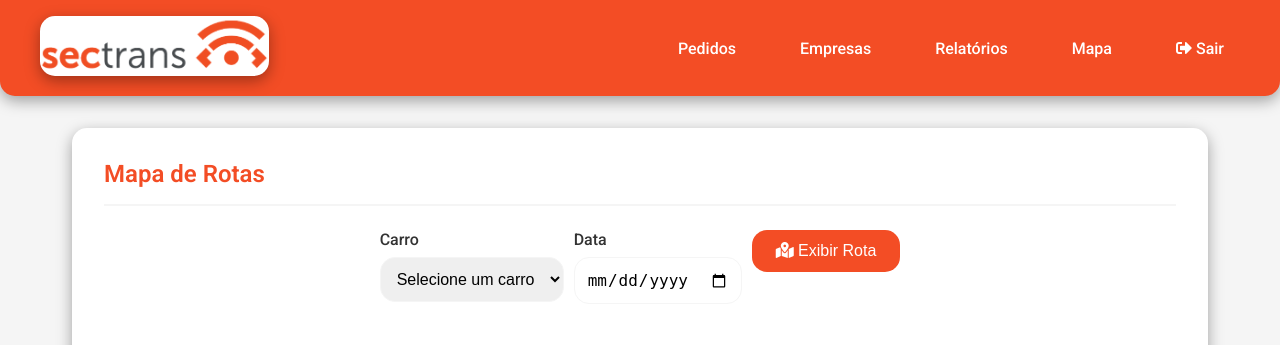
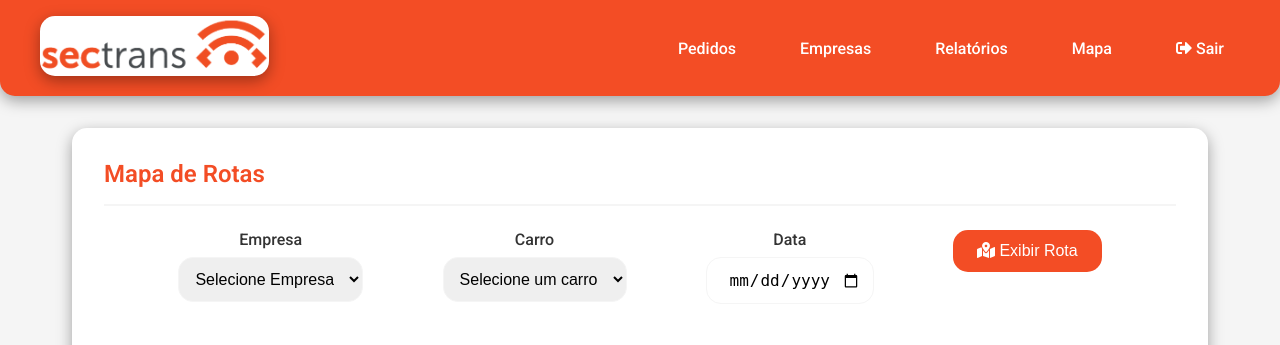
Before and after one commit to dg-marins/sistemaSectrans, a Django app: template templates/mapa.html in a window 1280 px wide. Shown: the top 345 px of the page. Run offline with Django 5.2, Linux system fonts and the light colour scheme; the template is opened without the code that fills it, so the values that code supplies are empty; some libraries are stand-ins or nearby versions.

Commit message:
Alteração no layout

```diff
--- a/static/scripts/mapa.js
+++ b/static/scripts/mapa.js
@@ -1,13 +1,67 @@
 let map;
 
-function initMap() {
+class GpsMap {
+
+    constructor() {
+        this.empresaSelect = document.getElementById("empresa");
+        this.carroSelect = document.getElementById("carro");
+        this.data = document.getElementById("data");
+        this.btnExibirRota = document.getElementById("btn");
+
+        // Eventos
+        this.addEventListeners();
+    }
+
+    addEventListeners() {
+        document.addEventListener("DOMContentLoaded", () => this.initMap());
+        this.empresaSelect.addEventListener("change", () => this.listCarsByCompanyId());
+        this.btnExibirRota.addEventListener("click", () => this.exibirRota());
+    }
+
+    async initMap() {
         map = new google.maps.Map(document.getElementById("map"), {
             center: { lat: -22.9095109, lng: -43.2175685 },
             zoom: 15,
         });
     }
 
-function exibirRota() {
+    listCarsByCompanyId(){
+        const companyId = this.empresaSelect.value;
+        if(!companyId){
+            console.error('Empresa não selecionada');
+            return;
+        }
+
+        // Limpa a lista de carros
+        this.carroSelect.innerHTML ='<option value="" disabled selected>Selecione um carro</option>';
+
+        // Realiza a requisição
+        fetch(`/api/list_cars/${companyId}`)
+            .then(response => {
+                if (!response.ok) {
+                    throw new Error('Erro ao buscar os carros');
+                }
+                return response.json();
+            })
+            .then(data => {
+                // Valida se a data é uma lista
+                if(Array.isArray(data)){
+                    data.forEach(carro =>{
+                        const option = document.createElement("option");
+                        option.value = carro.id;
+                        option.textContent = carro.nome;
+                        this.carroSelect.appendChild(option);
+                    });
+                } else {
+                        console.error('Formato de dados inesperado: ', data);
+                    }
+                })
+                .catch(error => {
+                    console.error('Erro na requisição:', erro);
+                });
+    }
+
+    exibirRota() {
         const carroId = document.getElementById("carros").value;
         const data = document.getElementById("data").value;
 
@@ -25,7 +79,7 @@ function exibirRota() {
             .catch(error => console.error('Erro ao carregar rota:', error));
     }
 
-function desenharRota(rotaData) {
+    desenharRota(rotaData) {
         // Limpa rotas anteriores
         map.clearOverlays();
 
@@ -46,6 +100,6 @@ function desenharRota(rotaData) {
         path.forEach(ponto => bounds.extend(ponto));
         map.fitBounds(bounds);
     }
-
+}
 // Inicializa o mapa quando a página carrega
-window.onload = initMap;
+const gpsMap = new GpsMap()
--- a/static/styles/mapa.css
+++ b/static/styles/mapa.css
@@ -1,21 +1,24 @@
 @import url('variaveis.css');
 
+
 .card-header{
-    align-items: center;
-    align-content: center;
-    justify-content: center;
+    display: flex;
+    text-align: center;
+}
+
+.form-control{
+    text-align: center;
 }
 
 .form-row {
     display: flex;
     flex-wrap: wrap;
-    margin-right: -5px;
-    margin-left: -5px;
-    justify-content: center;
-    align-content: center;
+    justify-content: space-evenly;
+    text-align: center;
 }
 
 .form-group {
+    justify-content: center;
     padding-right: 5px;
     padding-left: 5px;
 }
@@ -33,6 +36,7 @@
 @media (max-width: 768px) {
     .form-group {
         margin-bottom: 15px;
+        align-content: center;
     }
 
     .form-group.col-md-2 {
--- a/templates/mapa.html
+++ b/templates/mapa.html
@@ -12,13 +12,21 @@
     <div class="card-body">
         <form id="formMapa" class="form">
             <div class="form-row">
+
                 <div class="form-group col-md-6">
-                    <label class="form-label" for="carros">Carro</label>
-                    <select class="form-control" id="carros" required>
+                    <label class="form-label">Empresa</label>
+                    <select class="form-control" id="empresa" required>
+                        <option value="" disabled selected>Selecione Empresa</option>
+                        {% for empresa in empresas %}
+                            <option value="{{ empresa.id }}">{{ empresa.nome }}</option>
+                        {% endfor %}
+                    </select>
+                </div>
+
+                <div class="form-group col-md-6">
+                    <label class="form-label">Carro</label>
+                    <select class="form-control" id="carro" required>
                         <option value="" disabled selected>Selecione um carro</option>
-                        {% for carro in carros %}
-                            <option value="{{ carro.id }}">{{ carro.nome }}</option>
-                        {% endfor %}
                     </select>
                 </div>
 
@@ -28,7 +36,7 @@
                 </div>
 
                 <div class="form-group col-md-2 d-flex align-items-end">
-                    <button type="button" class="btn btn-primary btn-block" onclick="exibirRota()">
+                    <button type="button" class="btn btn-primary btn-block">
                         <i class="fas fa-map-marked-alt"></i> Exibir Rota
                     </button>
                 </div>
```
Lines whose indentation alone changed are shown as unchanged.
